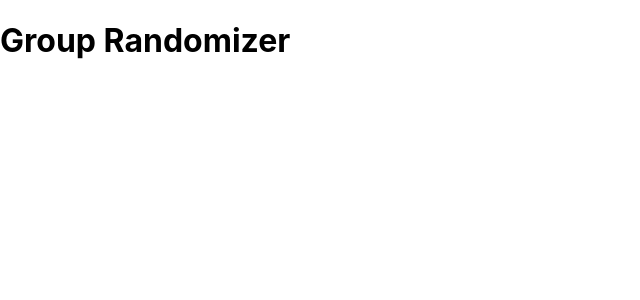
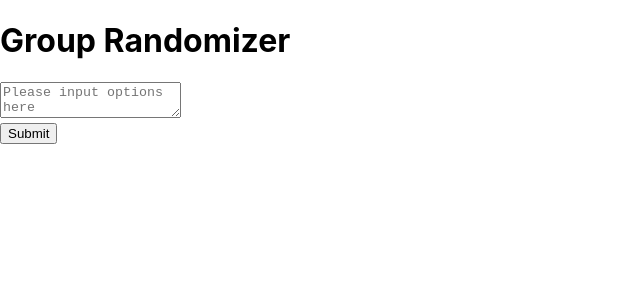
Before and after one commit to guosamuel/group_randomizer_front_end, a React (Create React App) app: page / in a window 1280 px wide. Shown: the top 300 px of the page, without its empty margins (0-640 px from the left). Built offline with nearby package versions, Linux system fonts and the light colour scheme.

Commit message:
added basic form

```diff
--- a/src/App.js
+++ b/src/App.js
@@ -1,9 +1,20 @@
-import React from 'react';
+import React, { useState } from 'react';
 
 function App() {
+  const [ option, setOption ] = useState([])
+  const [ input, setInput ] = useState("")
+
   return (
     <div>
       <h1>Group Randomizer</h1>
+      <form>
+        <textarea
+          placeholder="Please input options here"
+          >
+        </textarea>
+        <br />
+        <button type="Submit">Submit</button>
+      </form>
     </div>
   )
 }
```
